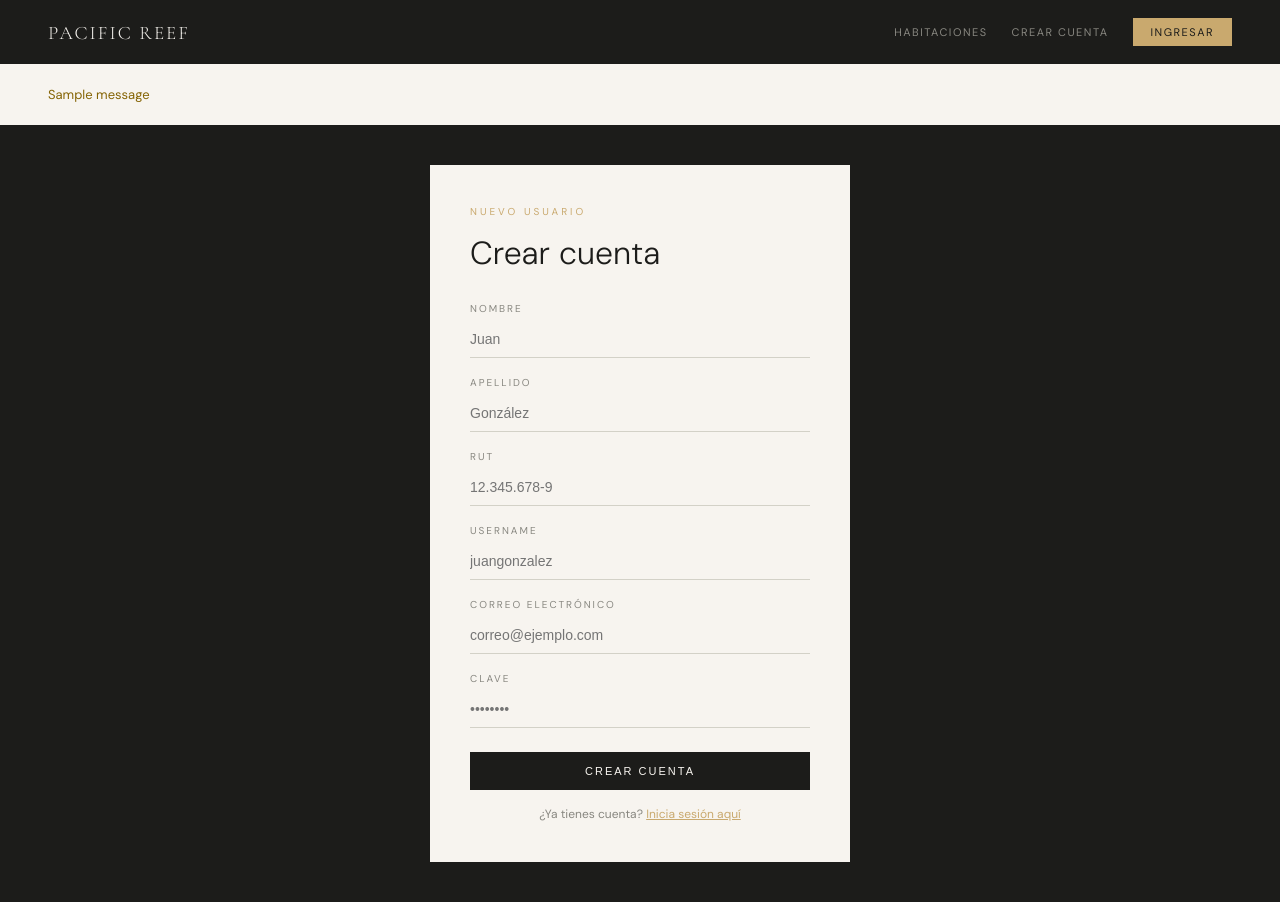
After one commit to sebastian006107/ingenieriaSoftware, a Django app: template reservas/templates/registro.html in a window 1280 px wide. The commit adds this page. Run offline with Django 5.2, Linux system fonts and the light colour scheme; the template is opened without the code that fills it, so the values that code supplies are empty; tables that the repository leaves empty hold one stand-in row (values such as "Sample post"); one stand-in notice (Sample message) is shown.

Commit message:
login, registro, catalogo, reservas, mis reservas

```diff
--- a/reservas/templates/base.html
+++ b/reservas/templates/base.html
@@ -5,14 +5,19 @@
     <meta name="viewport" content="width=device-width, initial-scale=1.0">
     <title>Hotel Pacific Reef</title>
     <style>
+        @import url('https://fonts.googleapis.com/css2?family=Cormorant+Garamond:ital,wght@0,300;0,400;0,600;1,300;1,400&family=DM+Sans:wght@300;400;500&display=swap');
         * { box-sizing: border-box; margin: 0; padding: 0; }
         body { font-family: 'DM Sans', sans-serif; background: #F7F4EF; color: #1C1C1A; }
         nav { background: #1C1C1A; padding: 0 48px; height: 64px; display: flex; align-items: center; justify-content: space-between; }
-        .logo { font-size: 18px; color: #F7F4EF; letter-spacing: 2px; text-transform: uppercase; text-decoration: none; }
-        .nav-links a { color: #888780; font-size: 11px; letter-spacing: 1.5px; text-transform: uppercase; text-decoration: none; margin-left: 24px; }
-        .btn-gold { background: #C9A96E; border: none; color: #1C1C1A; padding: 7px 18px; font-size: 11px; letter-spacing: 1.5px; text-transform: uppercase; cursor: pointer; text-decoration: none; }
+        .logo { font-family: 'Cormorant Garamond', serif; font-size: 19px; font-weight: 300; color: #F7F4EF; letter-spacing: 2px; text-transform: uppercase; text-decoration: none; }
+        .nav-links { display: flex; align-items: center; gap: 24px; }
+        .nav-links a { color: #888780; font-size: 11px; letter-spacing: 1.5px; text-transform: uppercase; text-decoration: none; }
+        .nav-links a:hover { color: #F7F4EF; }
+        .nav-user { color: #C9A96E; font-size: 11px; letter-spacing: 1px; text-transform: uppercase; }
+        .btn-gold { background: #C9A96E; color: #1C1C1A !important; padding: 7px 18px; font-size: 11px; letter-spacing: 1.5px; text-transform: uppercase; text-decoration: none; }
+        .btn-gold:hover { background: #BA8A4E; }
         .container { padding: 48px; }
-        .messages { padding: 12px 48px; background: #fff3cd; color: #856404; font-size: 13px; }
+        .messages { padding: 12px 48px; font-size: 13px; }
     </style>
 </head>
 <body>
@@ -21,15 +26,20 @@
     <div class="nav-links">
         <a href="{% url 'catalogo' %}">Habitaciones</a>
         {% if user.is_authenticated %}
+            <a href="{% url 'mis_reservas' %}">Mis reservas</a>
+            <span class="nav-user">Hola, {{ user.first_name|default:user.username }}</span>
             <a href="{% url 'logout' %}">Cerrar sesión</a>
         {% else %}
+            <a href="{% url 'registro' %}">Crear cuenta</a>
             <a href="{% url 'login' %}" class="btn-gold">Ingresar</a>
         {% endif %}
     </div>
 </nav>
 {% if messages %}
 <div class="messages">
-    {% for message in messages %}{{ message }}{% endfor %}
+    {% for message in messages %}
+        <p style="padding:10px 0; color:#856404;">{{ message }}</p>
+    {% endfor %}
 </div>
 {% endif %}
 {% block content %}{% endblock %}
--- /dev/null
+++ b/reservas/templates/registro.html
@@ -0,0 +1,26 @@
+{% extends 'base.html' %}
+{% block content %}
+<div style="background:#1C1C1A; min-height:520px; display:flex; align-items:center; justify-content:center; padding:40px;">
+    <div style="background:#F7F4EF; width:100%; max-width:420px; padding:40px;">
+        <p style="font-size:10px; letter-spacing:3px; text-transform:uppercase; color:#C9A96E; margin-bottom:14px;">Nuevo usuario</p>
+        <h2 style="font-size:32px; font-weight:300; margin-bottom:28px;">Crear cuenta</h2>
+        <form method="post">
+            {% csrf_token %}
+            <p style="font-size:10px; letter-spacing:2px; text-transform:uppercase; color:#888780; margin-bottom:6px;">Nombre</p>
+            <input name="nombre" placeholder="Juan" style="width:100%; padding:10px 0; border:none; border-bottom:1px solid #D3D1C7; background:transparent; font-size:14px; margin-bottom:18px; outline:none;">
+            <p style="font-size:10px; letter-spacing:2px; text-transform:uppercase; color:#888780; margin-bottom:6px;">Apellido</p>
+            <input name="apellido" placeholder="González" style="width:100%; padding:10px 0; border:none; border-bottom:1px solid #D3D1C7; background:transparent; font-size:14px; margin-bottom:18px; outline:none;">
+            <p style="font-size:10px; letter-spacing:2px; text-transform:uppercase; color:#888780; margin-bottom:6px;">RUT</p>
+            <input name="rut" placeholder="12.345.678-9" style="width:100%; padding:10px 0; border:none; border-bottom:1px solid #D3D1C7; background:transparent; font-size:14px; margin-bottom:18px; outline:none;">
+            <p style="font-size:10px; letter-spacing:2px; text-transform:uppercase; color:#888780; margin-bottom:6px;">Username</p>
+            <input name="username" placeholder="juangonzalez" style="width:100%; padding:10px 0; border:none; border-bottom:1px solid #D3D1C7; background:transparent; font-size:14px; margin-bottom:18px; outline:none;">
+            <p style="font-size:10px; letter-spacing:2px; text-transform:uppercase; color:#888780; margin-bottom:6px;">Correo electrónico</p>
+            <input name="email" type="email" placeholder="correo@ejemplo.com" style="width:100%; padding:10px 0; border:none; border-bottom:1px solid #D3D1C7; background:transparent; font-size:14px; margin-bottom:18px; outline:none;">
+            <p style="font-size:10px; letter-spacing:2px; text-transform:uppercase; color:#888780; margin-bottom:6px;">Clave</p>
+            <input name="password" type="password" placeholder="••••••••" style="width:100%; padding:10px 0; border:none; border-bottom:1px solid #D3D1C7; background:transparent; font-size:14px; margin-bottom:24px; outline:none;">
+            <button type="submit" style="width:100%; background:#1C1C1A; color:#F7F4EF; border:none; padding:13px; font-size:11px; letter-spacing:2px; text-transform:uppercase; cursor:pointer;">Crear cuenta</button>
+        </form>
+        <p style="font-size:12px; color:#888780; text-align:center; margin-top:16px;">¿Ya tienes cuenta? <a href="{% url 'login' %}" style="color:#C9A96E;">Inicia sesión aquí</a></p>
+    </div>
+</div>
+{% endblock %}
--- a/reservas/urls.py
+++ b/reservas/urls.py
@@ -3,10 +3,13 @@ from . import views
 
 urlpatterns = [
     path('', views.inicio, name='inicio'),
+    path('registro/', views.registro_view, name='registro'),
     path('login/', views.login_view, name='login'),
     path('logout/', views.logout_view, name='logout'),
     path('catalogo/', views.catalogo, name='catalogo'),
     path('habitacion/<int:id>/', views.detalle_habitacion, name='detalle_habitacion'),
     path('reservar/<int:id>/', views.reservar, name='reservar'),
     path('confirmacion/<int:id>/', views.confirmacion, name='confirmacion'),
+    path('mis-reservas/', views.mis_reservas, name='mis_reservas'),
+
 ]
```
Also changed, not shown: reservas/templates/mis_reservas.html (added, +26 -0 lines), reservas/views.py (+36 -1 lines), db.sqlite3.
